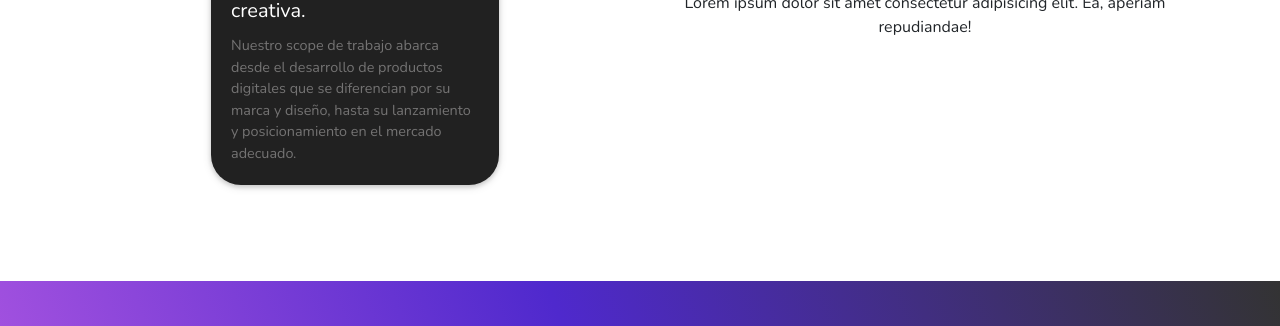
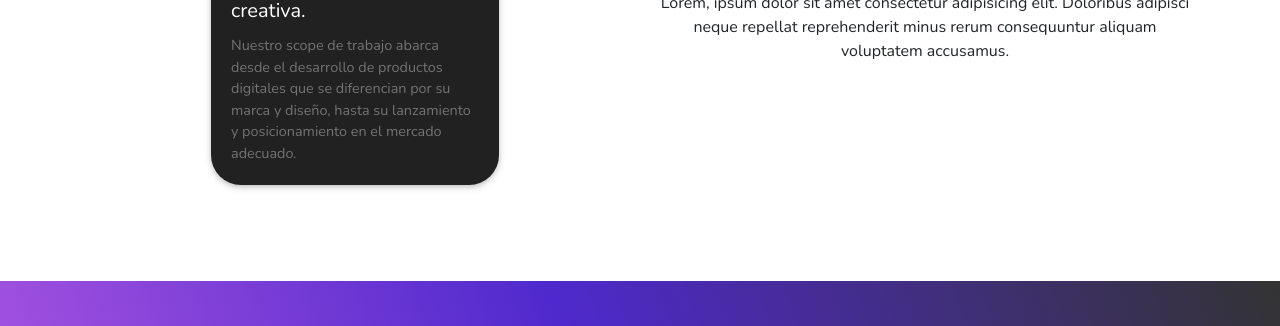
Before and after one commit to RB-bit/cursoCoder, a website: page index.html in a window 1280 px wide. Shown: the part 774-1100 px from the top of the page. Drawn offline with nearby package versions, Linux system fonts and the light colour scheme.

Commit message:
correccion de texto en queHacemos

```diff
--- a/index.html
+++ b/index.html
@@ -111,7 +111,7 @@
                 </div>
                 <div class="col-sm-6 text-center">
                     <h2>All about the world of digital products</h2>
-                    <p>Lorem ipsum dolor sit amet consectetur adipisicing elit. Ea, aperiam repudiandae!</p>
+                    <p>Lorem, ipsum dolor sit amet consectetur adipisicing elit. Doloribus adipisci neque repellat reprehenderit minus rerum consequuntur aliquam voluptatem accusamus.</p>
                 </div>
             </div>
         </div>
```
